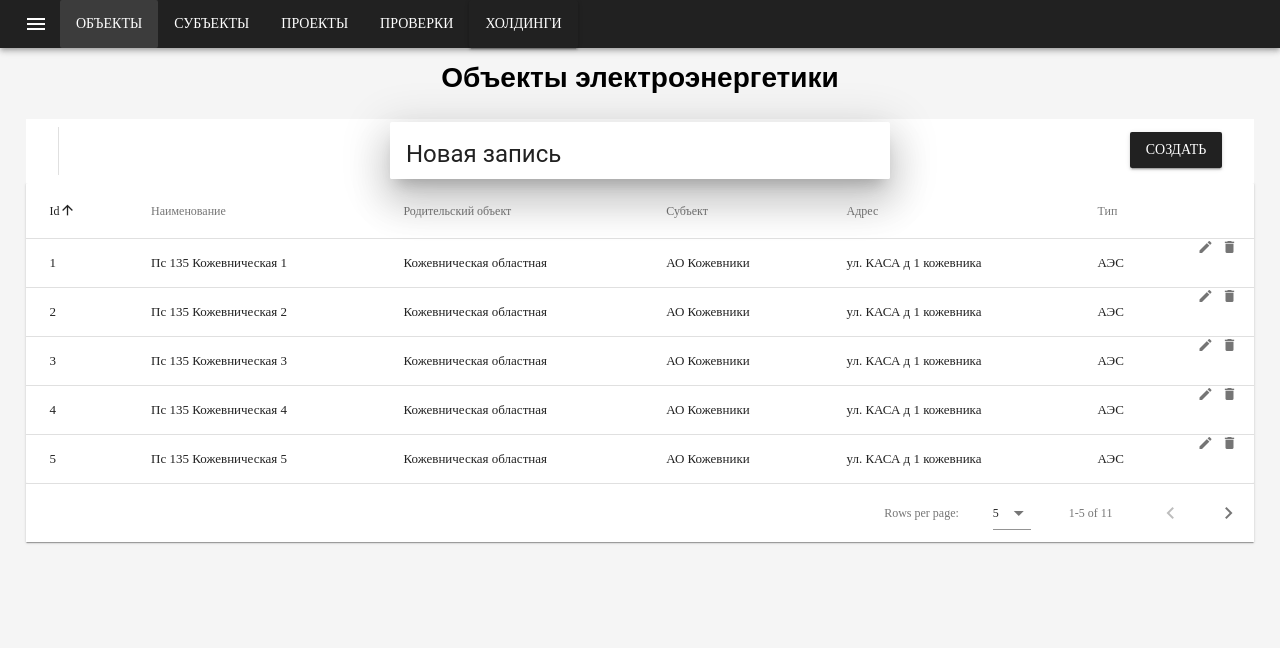
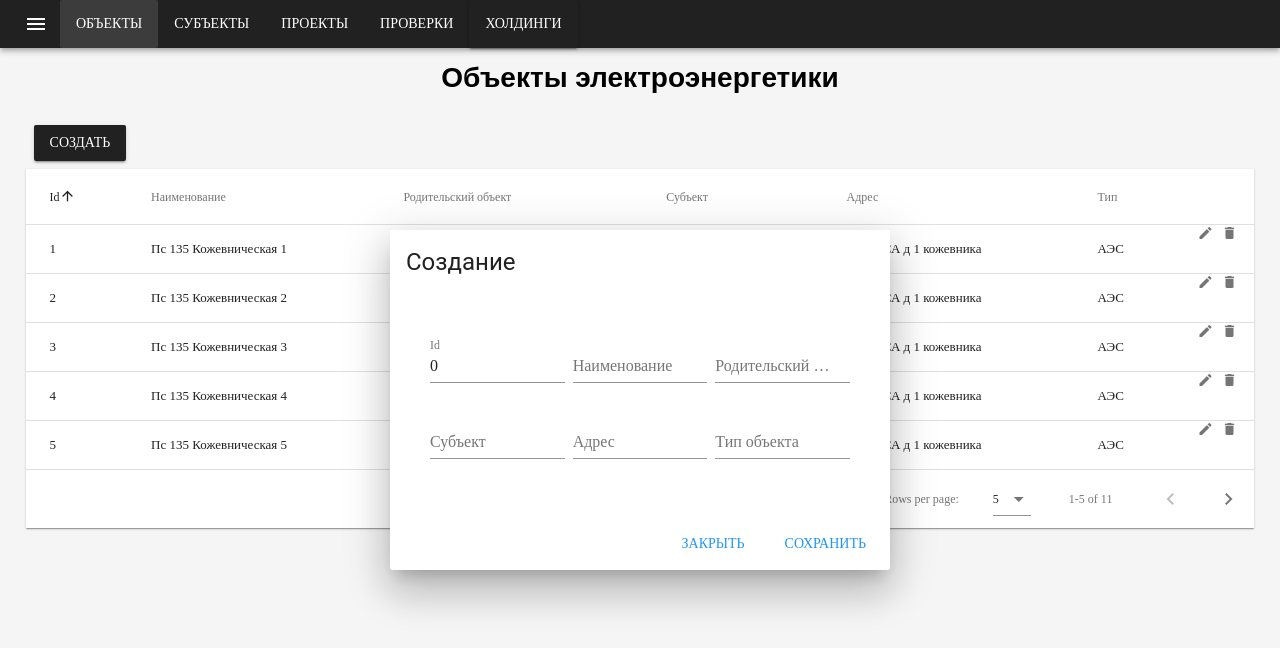
Before and after one commit to holymosh/kozharinov_course_work, a Vue app in the folder frontend/courseWork/courseWork/: page /#/objects in a window 1280 px wide. Both pictures are taken after a click on the button "СОЗДАТЬ". Shown: the top 648 px of the page. Built offline with nearby package versions, Linux system fonts and the light colour scheme.

Commit message:
removed toolbars from Object and Subject components

```diff
--- a/frontend/courseWork/courseWork/src/components/Holding.vue
+++ b/frontend/courseWork/courseWork/src/components/Holding.vue
@@ -48,8 +48,6 @@
     </div>
 </template>
 <style>
-#Subject{
-}
 h1{
     text-align: center;
     font-family: Arial, Helvetica, sans-serif;
--- a/frontend/courseWork/courseWork/src/components/Object.vue
+++ b/frontend/courseWork/courseWork/src/components/Object.vue
@@ -1,18 +1,11 @@
 <template>
     <div id="Object">
         <h1>Объекты электроэнергетики</h1>
-        <v-toolbar flat color="white">
-            <v-divider
-        class="mx-2"
-        inset
-        vertical
-      ></v-divider>
-      <v-spacer></v-spacer>
       <v-dialog class="flo" v-model="dialog" max-width="500px">
           <v-btn slot="activator" color="primary" dark class="mb-2">Создать</v-btn>
           <v-card>
               <v-card-title>
-                  <span class="headline">Новая запись</span>
+                  <span class="headline">{{editedIndex === -1 ? 'Создание' : 'Редактирование'}}</span>
               </v-card-title>
 
               <v-card-text>
@@ -47,7 +40,6 @@
               </v-card-actions>
           </v-card>
         </v-dialog>
-        </v-toolbar>
         <v-data-table :headers="headers" :items="subjects" class="elevation-1">
             <template slot="items" slot-scope="props">
                 <td>{{props.item.id}}</td>
--- a/frontend/courseWork/courseWork/src/components/Subject.vue
+++ b/frontend/courseWork/courseWork/src/components/Subject.vue
@@ -1,19 +1,11 @@
 <template>
     <div id="Subject">
         <h1>Субъекты электроэнергетики</h1>
-        <v-toolbar flat color="white">
-            <v-toolbar-title>subj crud</v-toolbar-title>
-            <v-divider
-        class="mx-2"
-        inset
-        vertical
-      ></v-divider>
-      <v-spacer></v-spacer>
       <v-dialog class="flo" v-model="dialog" max-width="500px">
           <v-btn slot="activator" color="primary" dark class="mb-2">Создать</v-btn>
           <v-card>
               <v-card-title>
-                  <span class="headline">Новая запись</span>
+                  <span class="headline">{{editedIndex === -1 ? 'Создание' : 'Редактирование'}}</span>
               </v-card-title>
 
               <v-card-text>
@@ -57,7 +49,6 @@
               </v-card-actions>
           </v-card>
         </v-dialog>
-        </v-toolbar>
         <v-data-table :headers="headers" :items="subjects" class="elevation-1">
             <template slot="items" slot-scope="props">
                 <td>{{props.item.id}}</td>
```
